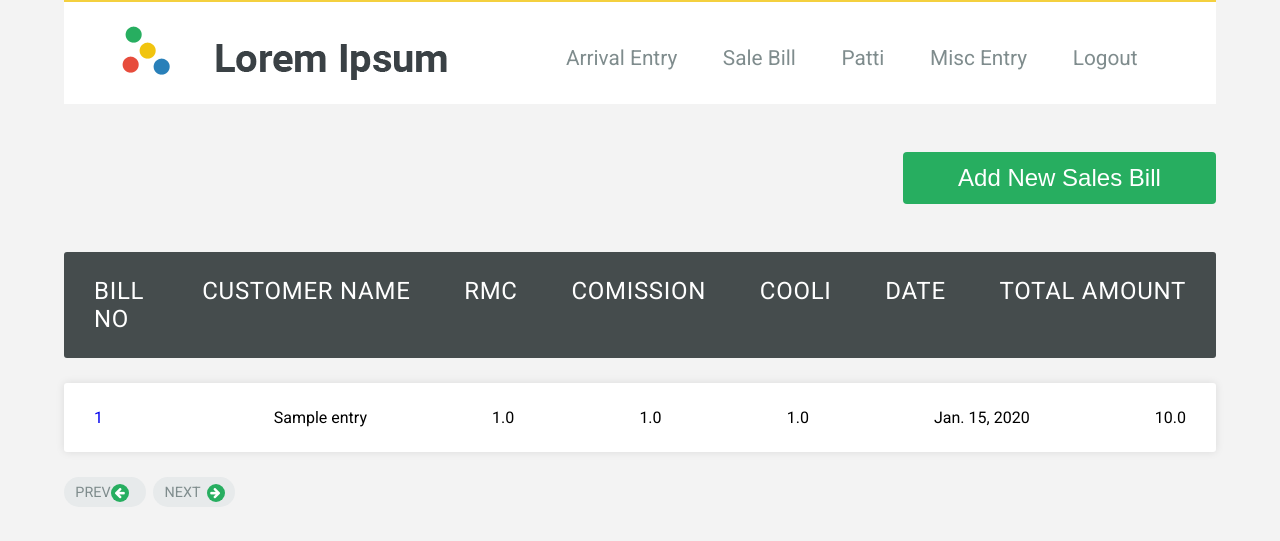
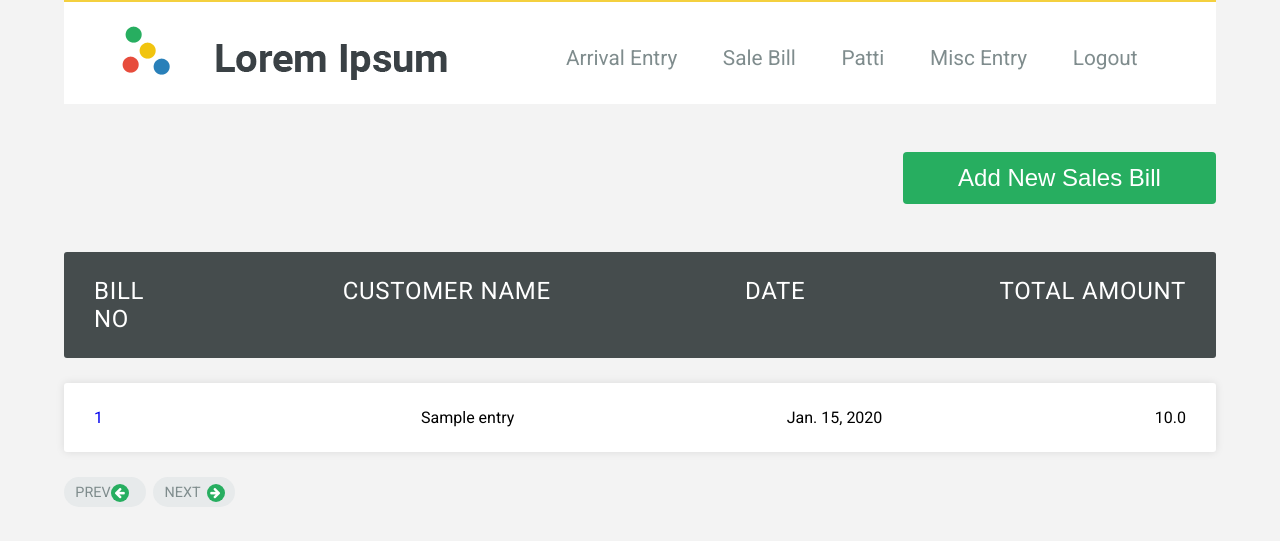
Before and after one commit to sheikhjebran/vegitables, a Django app: page /sales_bill_entry in a window 1280 px wide. Shown: the top 541 px of the page. Run offline with Django 4.2, Linux system fonts and the light colour scheme; a user stored in the database is signed in; tables that the repository leaves empty hold one stand-in row (values such as "Sample post"); some libraries are stand-ins or nearby versions.

Commit message:
Adding the sales entry modification
Adding the sales entry modification

```diff
--- a/vegitable/shops/views.py
+++ b/vegitable/shops/views.py
@@ -109,10 +109,14 @@ def patti_list(request, page =10, current_page =1):
 def sales_bill_entry(request, page =10, current_page =1):
     if request.user.is_authenticated:
         shop_detail_object = Shop.objects.get(shop_owner=request.user.id)
+
         sales_entry_detail = None
         try:
             sales_entry_detail = Sales_Bill_Entry.objects.filter(shop=shop_detail_object).order_by('-id')[
                                    :page * current_page]
+
+
+
         except Exception as error:
             print(error)
 
@@ -253,6 +257,10 @@ def add_sales_bill_iteam(request,request_list, sales):
 
         arrival_goods_entry_Obj = Arrival_Goods.objects.get(id=request.POST[lot_number_list[i]])
 
+        arrival_goods_entry_Obj.qty= int(arrival_goods_entry_Obj.qty) - int(request.POST[bags_list[i]])
+        arrival_goods_entry_Obj.save()
+
+
         sales_bill_entry_Obj = Sales_Bill_Iteam(
             iteam_name= request.POST[iteam_name_list[i]],
             arrival_goods=arrival_goods_entry_Obj,
@@ -264,6 +272,8 @@ def add_sales_bill_iteam(request,request_list, sales):
         )
 
         sales_bill_entry_Obj.save()
+
+
         print(f"New Sales Bill Iteam  = {sales_bill_entry_Obj.id}")
 
 
@@ -314,12 +324,13 @@ def modify_arrival(request, arrival_id):
 @renderer_classes((TemplateHTMLRenderer, JSONRenderer))
 def get_arrival_goods_iteam_name(request):
     [...]
-    iteam_name_list = []
+    iteam_name_list = {}
     shop_detail_object = Shop.objects.get(shop_owner=request.user.id)
     arrival_detail_object = Arrival_Goods.objects.filter(shop=shop_detail_object).filter(id=request.GET['selected_lot'])
 
     for arrival_entry in arrival_detail_object:
-        iteam_name_list.append(arrival_entry.iteam_name)
+        iteam_name_list[arrival_entry.iteam_name]=arrival_entry.qty
+
     data = {'iteam_name_list': iteam_name_list}
     return Response(data,status=status.HTTP_200_OK)
 
--- a/vegitable/static/js/custom.js
+++ b/vegitable/static/js/custom.js
@@ -58,6 +58,8 @@ $(document).ready(function(){
 
         var res = lot_number_Id.split("_");
         var iteam_name = `#`+res[0]+`_iteam_name`;
+        var iteam_qty = `#`+res[0]+`_qty`;
+        var iteam_list = ""
 
         $.ajax({
             url: "/get_arrival_goods_iteam_name",
@@ -66,13 +68,21 @@ $(document).ready(function(){
                 "selected_lot": selected_lot
             },
             type:'GET',
+            async: false,
+            cache: false,
+            timeout: 90000,
             success: function (data) {
-                $(iteam_name).val(data.iteam_name_list);
-        },
+                iteam_list = data.iteam_name_list;
+            },
             error: function(){
                 console.log("error");
                 }
-            });
+        });
+
+        for (var [key, value] of Object.entries(iteam_list)) {
+            $(iteam_name).val(key);
+            $(iteam_qty).val(value);
+        }
 
     });
 
@@ -190,6 +200,24 @@ $(document).ready(function(){
         }
 
     });
+
+    $(document).on("keyup", ".sales_bag_count", function() {
+
+        var bag_count = $(this).val();
+        var bag_id = $(this).attr("name");
+
+        var res = bag_id.split("_");
+        var qty = `#`+res[0]+`_qty`;
+
+        if (parseInt(bag_count) > parseInt($(qty).val())){
+            alert("Please enter a bag count less than or equal to "+$(qty).val());
+            $(this).val("");
+        }
+
+
+    });
+
+
 
     $(document).on("click", "#add_sales_entry_list", function() {
 
--- a/vegitable/template/modify_sales_bill_entry.html
+++ b/vegitable/template/modify_sales_bill_entry.html
@@ -83,12 +83,13 @@
                         <td>
                             <div class='comment-your'>
                                 <input type='text' placeholder='Iteam Name' name ="0_iteam_name" id="0_iteam_name" required='' readonly>
+                                <input type='text' placeholder='qty' name ="0_qty" id="0_qty" required='' hidden readonly>
                             </div>
                         </td>
 
                         <td>
                             <div class='comment-your'>
-                                <input type='text' placeholder='Bags' name ="0_bags" class= "number_only" required=''>
+                                <input type='text' placeholder='Bags' name ="0_bags" class= "sales_bag_count number_only" required=''>
                             </div>
                         </td>
                         <td>
--- a/vegitable/template/sales_bill_entry.html
+++ b/vegitable/template/sales_bill_entry.html
@@ -22,19 +22,13 @@
         <li class="table-header">
             <div class="col col-1">Bill No</div>
             <div class="col col-2">Customer Name</div>
-            <div class="col col-3">rmc</div>
-            <div class="col col-4">comission</div>
-            <div class="col col-5">cooli</div>
-            <div class="col col-6">Date</div>
+            <div class="col col-3">Date</div>
             <div class="col col-7">total amount</div>
         </li>
         {%for sales_bill in sales_bill_detail %}
         <li class="table-row">
           <div class="col col-1"><a href="/edit_sales_bill_entry/{{sales_bill.id}}">{{ sales_bill.id}}</a></div>
           <div class="col col-2" >{{sales_bill.customer_name}}</div>
-          <div class="col col-2" >{{sales_bill.rmc}}</div>
-          <div class="col col-2" >{{sales_bill.commission}}</div>
-          <div class="col col-2" >{{sales_bill.cooli}}</div>
           <div class="col col-2" >{{sales_bill.date}}</div>
           <div class="col col-2" >{{sales_bill.total_amount}}</div>
         </li>
```
